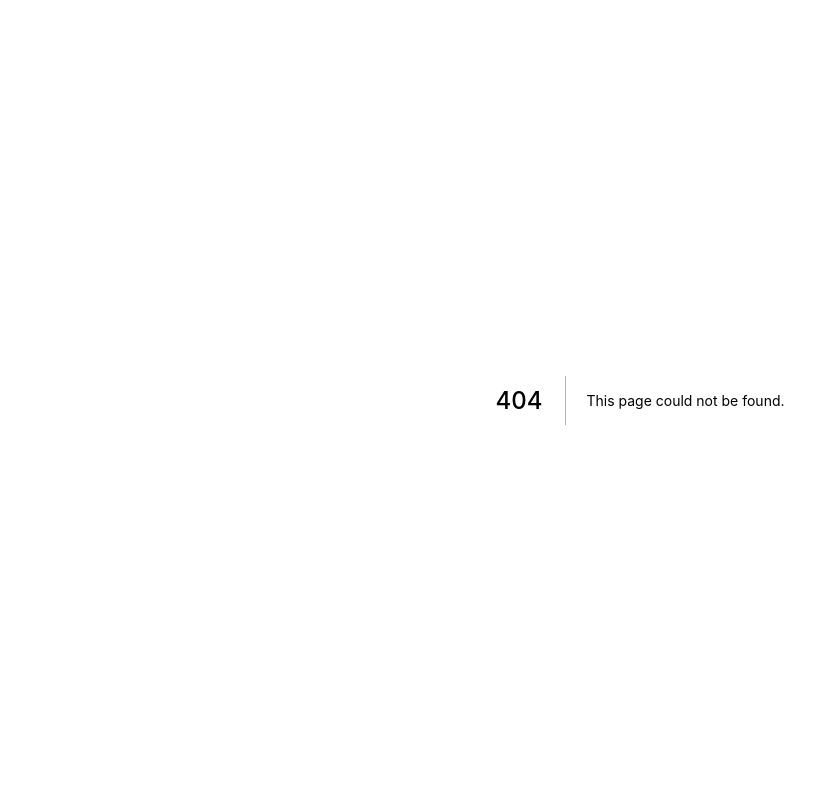
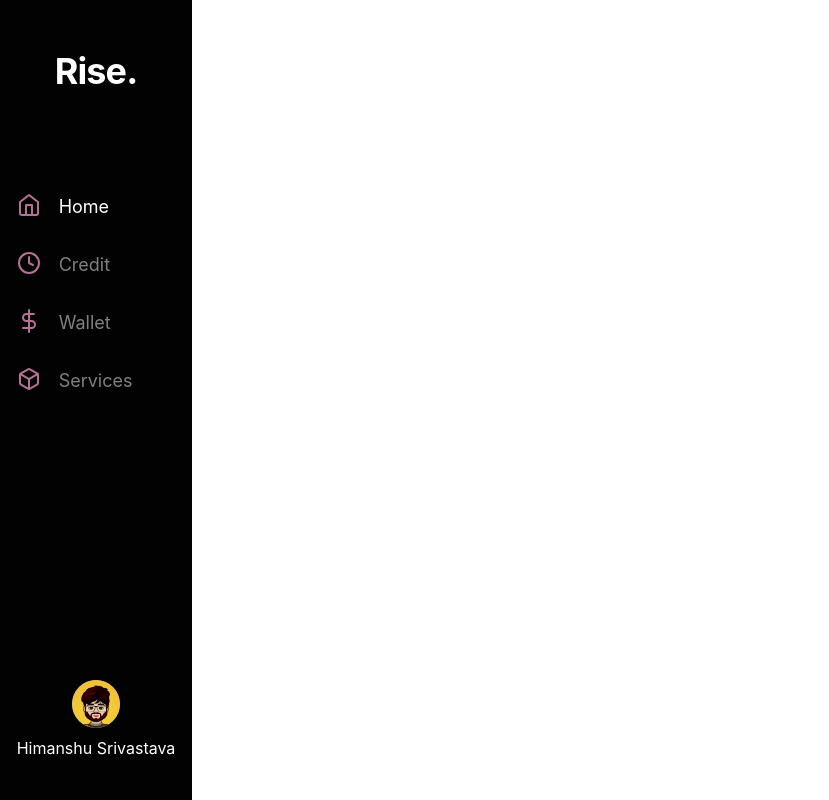
Before and after one commit to iamhimanshusrivastava/dashboard-ui-with-chakra, a Next.js app: page /dashboard in a window 1280 px wide. Before the commit this address had no page. Shown: the whole page, without its empty margins (0-829 px from the left). Built offline with nearby package versions, Linux system fonts and the light colour scheme.

Commit message:
Developed Column 1

```diff
--- a/pages/_app.js
+++ b/pages/_app.js
@@ -1,3 +1,4 @@
+import '../styles/globals.css';
 import { ChakraProvider } from "@chakra-ui/react"
 
 function MyApp({ Component, pageProps }) {
@@ -8,4 +9,4 @@ function MyApp({ Component, pageProps }) {
   )
 }
 
-export default MyApp
+export default MyApp;
--- /dev/null
+++ b/pages/dashboard.js
@@ -0,0 +1,144 @@
+import { useState } from 'react';
+
+import {
+    Flex,
+    Heading,
+    Avatar,
+    AvatarGroup,
+    Text,
+    Icon,
+    IconButton,
+    Table,
+    Thead,
+    Tbody,
+    Tr,
+    Th,
+    Td,
+    Divider,
+    Link,
+    Box,
+    Button,
+    Input,
+    InputGroup,
+    InputLeftElement
+} from '@chakra-ui/react';
+
+import {
+    FiHome,
+    FiPieChart,
+    FiDollarSign,
+    FiBox,
+    FiCalendar,
+    FiChevronDown,
+    FiChevronUp,
+    FiPlus,
+    FiCrediCard,
+    FiSearch,
+    FiBell,
+    FiClock
+} from 'react-icons/fi';
+
+const dashobard = () => {
+    return (
+        <Flex
+            h="100vh"
+            flexDir="row"
+            overflow="hidden"
+            maxW="2000px"
+        >
+            {/* Column 1 */}
+            <Flex
+                w="15%"
+                flexDir="column"
+                alignItems="center"
+                backgroundColor="#020202"
+                color="#fff"
+            >
+                <Flex
+                    flexDir="column"
+                    justifyContent="space-between"
+                    h="100vh"
+                >
+                    <Flex
+                        flexDir="column"
+                        as="nav"
+                    >
+                        <Heading
+                            mt={50}
+                            mb={100}
+                            fontSize="4xl"
+                            alignSelf="center"
+                            letterSpacing="tight"
+                        >
+                            Rise.
+                        </Heading>
+                        <Flex
+                            flexDir="column"
+                            align="flex-start"
+                            justifyContent="center">
+                            <Flex
+                                className="sidebar-items"
+                            >
+                                <Link>
+                                    <Icon as={FiHome} fontSize="2xl" className="active-icon" />
+                                </Link>
+                                <Link _hover={{ textDecor: 'none' }}>
+                                    <Text className="active">Home</Text>
+                                </Link>
+                            </Flex>
+                            <Flex
+                                className="sidebar-items"
+                            >
+                                <Link>
+                                    <Icon as={FiClock} fontSize="2xl" />
+                                </Link>
+                                <Link _hover={{ textDecor: 'none' }}>
+                                    <Text>Credit</Text>
+                                </Link>
+                            </Flex>
+                            <Flex
+                                className="sidebar-items"
+                            >
+                                <Link>
+                                    <Icon as={FiDollarSign} fontSize="2xl" />
+                                </Link>
+                                <Link _hover={{ textDecor: 'none' }}>
+                                    <Text>Wallet</Text>
+                                </Link>
+                            </Flex>
+                            <Flex
+                                className="sidebar-items"
+                            >
+                                <Link>
+                                    <Icon as={FiBox} fontSize="2xl" />
+                                </Link>
+                                <Link _hover={{ textDecor: 'none' }}>
+                                    <Text>Services</Text>
+                                </Link>
+                            </Flex>
+                        </Flex>
+                    </Flex>
+                    <Flex
+                        flexDir="column"
+                        alignItems="center"
+                        mb={10}
+                        mt={5}
+                    >
+                        <Avatar my={2} src="him.png" />
+                        <Text>Himanshu Srivastava</Text>
+                    </Flex>
+                </Flex>
+            </Flex>
+            {/* Column 2 */}
+            <Flex>
+
+            </Flex>
+            {/* Column 3 */}
+            <Flex>
+
+            </Flex>
+        </Flex>
+    )
+};
+
+export default dashobard;
--- a/styles/globals.css
+++ b/styles/globals.css
@@ -14,3 +14,32 @@ a {
 * {
   box-sizing: border-box;
 }
+
+.active {
+  color: #fff;
+}
+
+.active-icon {
+  color: #B57295 !important;
+}
+
+.sidebar-items {
+  color: gray;
+  font-size: large;
+}
+
+.sidebar-items p {
+  margin-left: 1em;
+}
+
+.sidebar-items:hover p {
+  color: #fff;
+}
+
+.sidebar-items svg {
+  color: #B57295;
+}
+
+.sidebar-items:not(:last-child) {
+  margin-bottom: 1.5em;
+}
```
Also changed, not shown: public/him.png (added).
